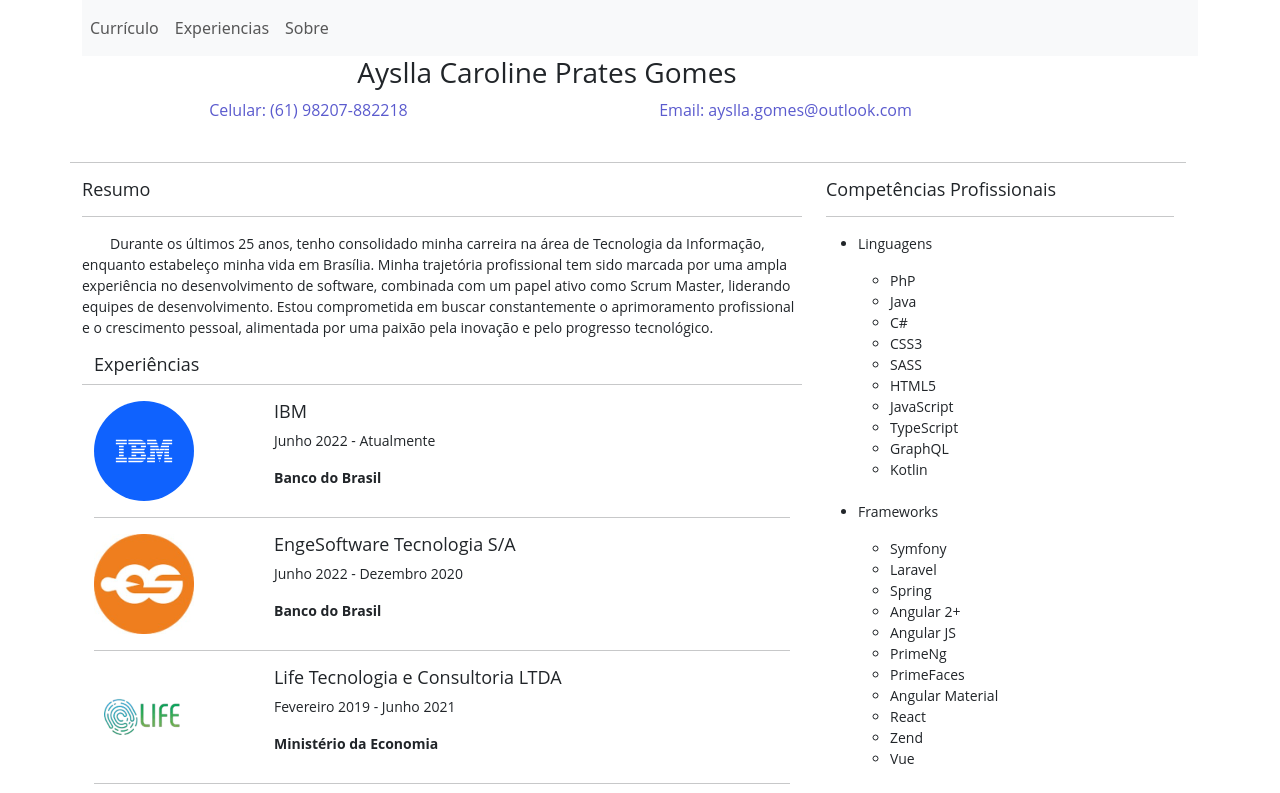
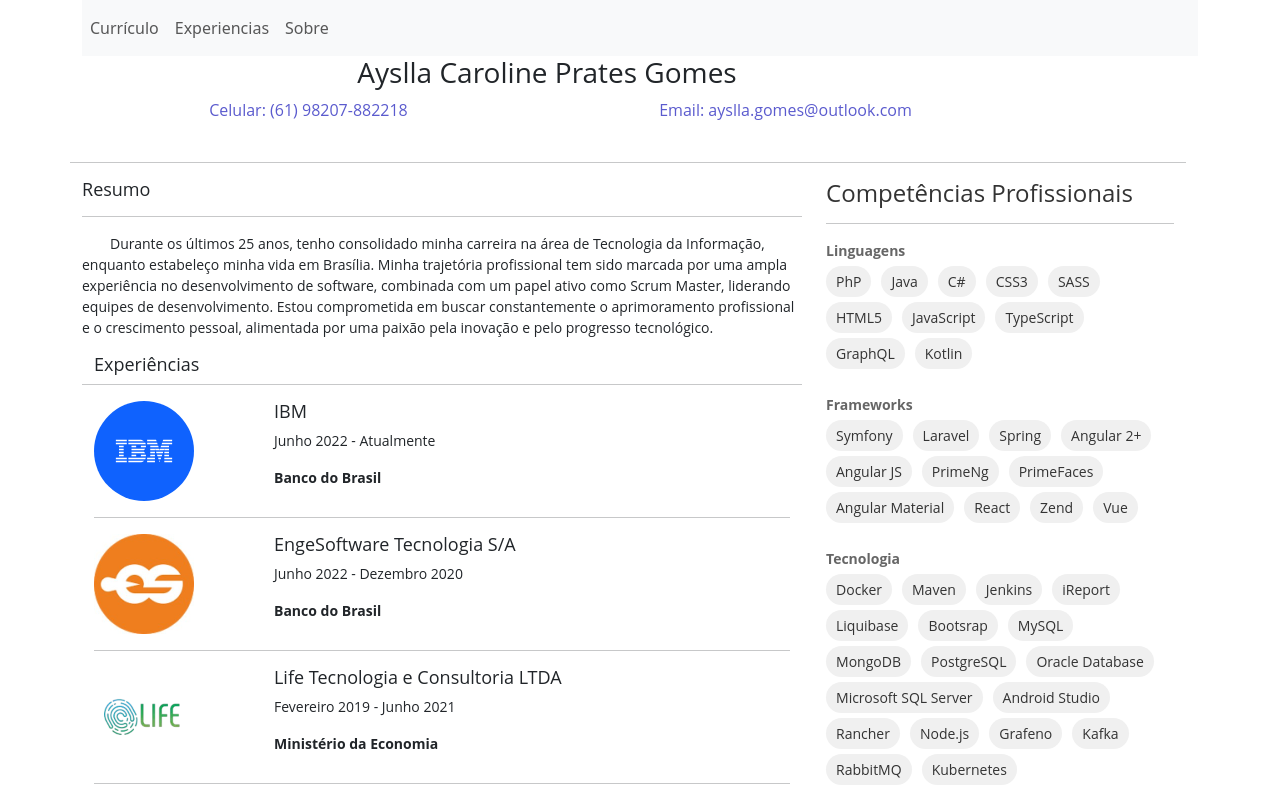
Before and after one commit to AysllaGomes/curriculum, an Angular app: page / in a window 1280 px wide. Shown: the top 793 px of the page. Built offline with nearby package versions, Linux system fonts and the light colour scheme.

Commit message:
[ADD] Stylling professional skills

```diff
--- a/src/app/pages/professional-skills/professional-skills.component.html
+++ b/src/app/pages/professional-skills/professional-skills.component.html
@@ -1,15 +1,12 @@
-<h5>
-    {{ professionalSkills }}
-</h5>
+<h5 class="section-title">{{ professionalSkills }}</h5>
 
 <hr>
 
-<ul class="semponto">
-    <li *ngFor="let skillGroup of skillGroups">
-        <p>{{ skillGroup.title }}</p>
-        <ul>
-            <li *ngFor="let skill of skillGroup.skills">{{ skill }}</li>
+<ul class="skill-groups">
+    <li *ngFor="let skillGroup of skillGroups" class="skill-group">
+        <p class="group-title">{{ skillGroup.title }}</p>
+        <ul class="skills">
+            <li *ngFor="let skill of skillGroup.skills" class="skill">{{ skill }}</li>
         </ul>
-        <br/>
     </li>
 </ul>
--- a/src/app/pages/professional-skills/professional-skills.component.scss
+++ b/src/app/pages/professional-skills/professional-skills.component.scss
@@ -1,36 +1,35 @@
-.footer {
-    margin-top: 8px;
-    align-items: center;
-    line-height: 20px;
-    display: flex;
-  }
-  .container {
-    font-family: 'Open Sans', sans-serif;
+.section-title {
+    font-size: 24px;
+    color: #333;
+}
+
+.skill-groups {
+    list-style: none;
+    padding: 0;
+}
+
+.skill-group {
+    margin-bottom: 20px;
+}
+
+.group-title {
+    font-weight: bold;
+    margin-bottom: 5px;
+    color: #666;
+}
+
+.skills {
+    list-style: none;
+    padding: 0;
+}
+
+.skill {
+    margin-right: 10px;
+    margin-bottom: 5px;
+    display: inline-block;
+    padding: 5px 10px;
+    background-color: #f0f0f0;
+    border-radius: 20px;
     font-size: 14px;
-  }
-  h4 {
-    font-family: 'Open Sans', sans-serif;
-    font-size: 16px;
-  }
-  .header {
-    font-family: 'Open Sans', sans-serif;
-    font-size: 16px;
-    text-align: center;
-    margin-bottom: 40px;
-  }
-.font18{
-    font-family: 'Open Sans', sans-serif;
-    font-size: 28px;
-    border-bottom: burlywood 1px;
-  }
-  .cor{
-    color: #5b5bce;
-  }
-  img.logo{
-    width: 50px;
-    height: 50px;
-  }
-  .recuo {
-    text-indent:2em;
-    text-justify: auto;
-  }
+    color: #333;
+}
```
